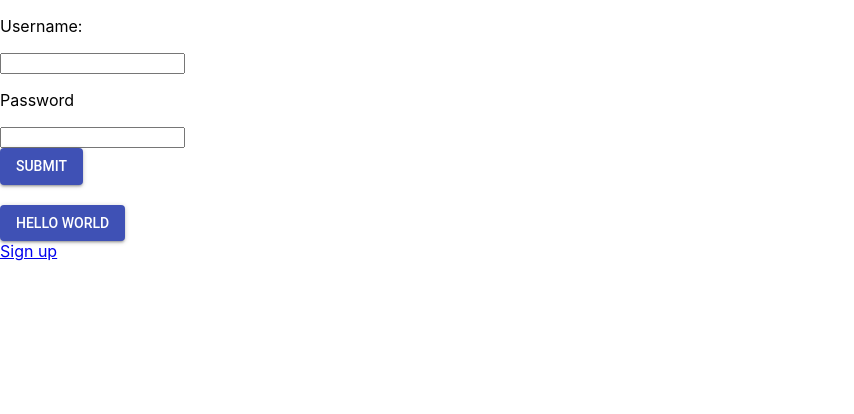
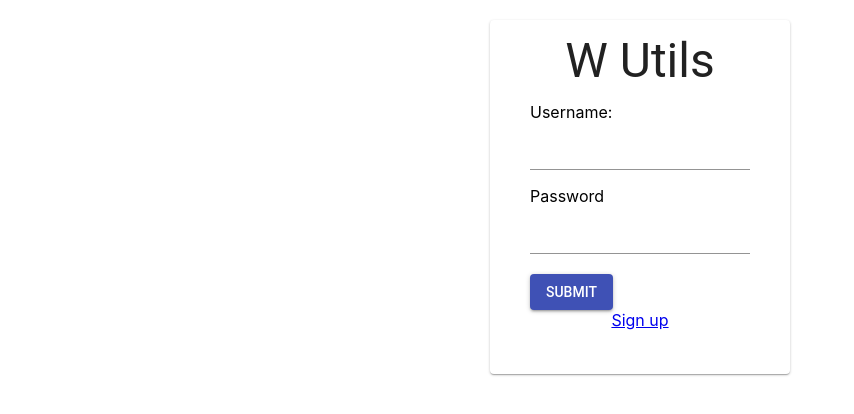
Before and after one commit to aorella1/react_skeleton, a React (Create React App) app in the folder wegmans_app/: page / in a window 1280 px wide. Shown: the top 414 px of the page, without its empty margins (0-854 px from the left). Built offline with nearby package versions, Linux system fonts and the light colour scheme.

Commit message:
Initial Material-UI form

```diff
--- a/wegmans_app/src/pages/Userform.js
+++ b/wegmans_app/src/pages/Userform.js
@@ -1,8 +1,30 @@
 import { Link } from 'react-router-dom';
 import Button from '@material-ui/core/Button';
+import Input from '@material-ui/core/Input';
+import classNames from 'classnames';
+
+import { withStyles } from '@material-ui/core/styles';
+import MenuItem from '@material-ui/core/MenuItem';
+import TextField from '@material-ui/core/TextField';
+import Grid from '@material-ui/core/Grid';
+import Card from '@material-ui/core/Card';
+import CardActions from '@material-ui/core/CardActions';
+import CardContent from '@material-ui/core/CardContent';
+import Typography from '@material-ui/core/Typography';
 
 const React = require('react');
 
+
+
+
+const card = {
+  width: 300,
+    minWidth: 275,
+  };
+const h1 = {
+  color: "black",
+  fontSize: "40px",
+  };
 class Userform extends React.Component {
 	constructor(props) {
 		super(props);
@@ -43,24 +65,34 @@ class Userform extends React.Component {
 
 
 	render() {
+
 		return (
-			<div>
-				<form onSubmit = {this.handleSubmit}>
+      <div>
+      <br/>
+      <Grid container direction= "column" justify="center" alignItems="center">
+			<Card style={card}>
+        <CardContent>
+        <Grid container direction= "column" justify="center" alignItems="center" >
+        <Typography variant="h3"> W Utils </Typography>
+				<form  onSubmit = {this.handleSubmit}>
 					<p>Username: </p>
-					<input type="text" name="username" value={this.state.username} onChange={this.handleChange}/>
+					<Input type="text" name="username" value={this.state.username} onChange={this.handleChange}/>
 					<br/>
 					<p>Password</p>
-					<input type="password" name="password" value={this.state.password} onChange={this.handleChange}/>
+					<Input type="password" name="password" value={this.state.password} onChange={this.handleChange}/>
 					<br/>
+          <br/>
 					<Button type="submit" value="submit" variant="contained" color="primary">Submit</Button>
 				</form>
+
+				<Link to='/sign_up'>Sign up</Link>
 				<br/>
-				<Button variant="contained" color="primary">
-      				Hello World
-    			</Button>
-				<br/>
-				<Link to='/sign_up'>Sign up</Link>
-			</div>
+      </Grid>
+
+      </CardContent>
+			</Card>
+      </Grid>
+      </div>
 		);
 	}
 
```
